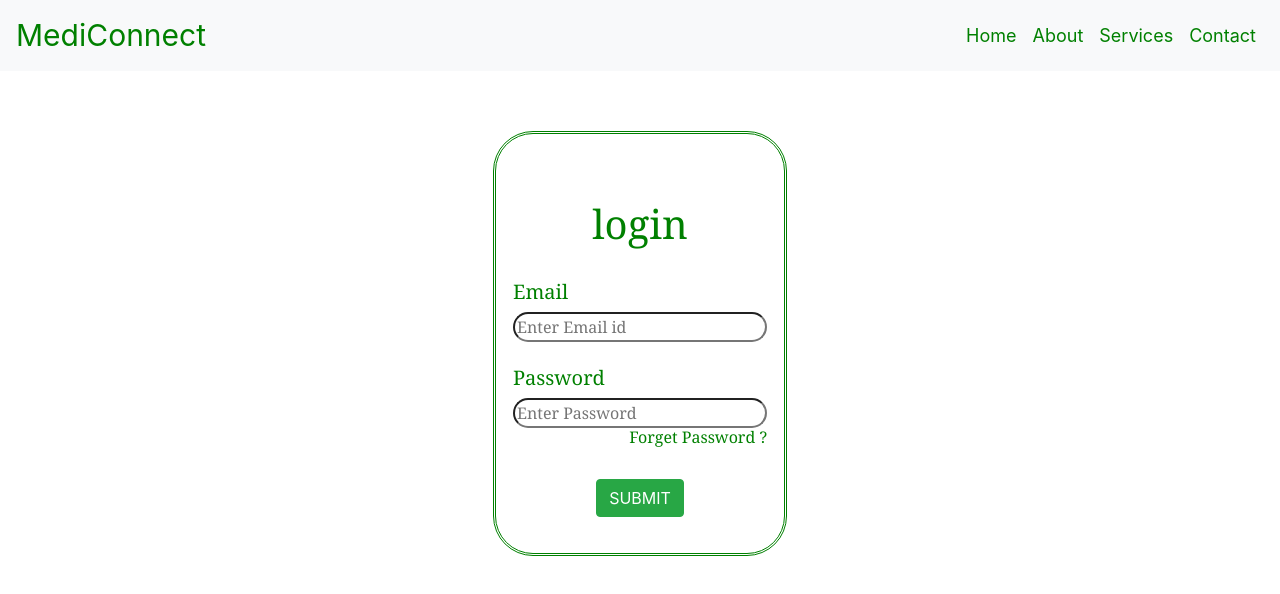
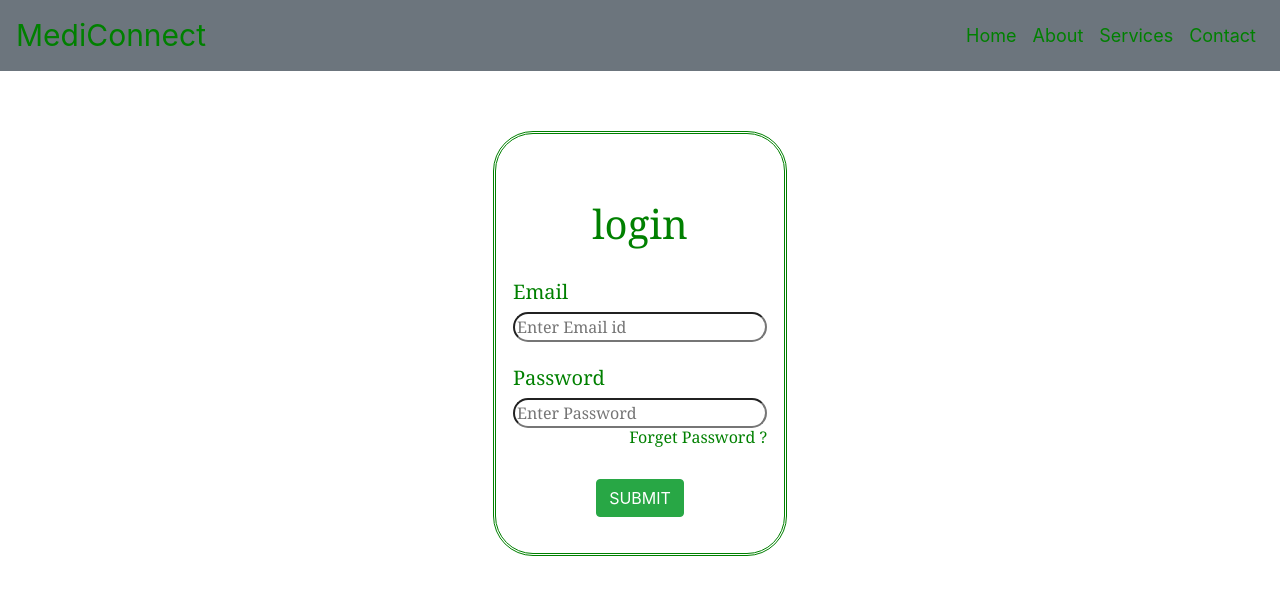
Before and after one commit to ManojKumarTech/MediConnect, a React (Create React App) app: page /login in a window 1280 px wide. Shown: the top 594 px of the page. Built offline with nearby package versions, Linux system fonts and the light colour scheme; the HTML template or start-up script is replaced by a standard one.

Commit message:
Change in login page

```diff
--- a/src/Login.js
+++ b/src/Login.js
@@ -15,7 +15,7 @@ function Login() {
     href="https://stackpath.bootstrapcdn.com/bootstrap/4.5.2/css/bootstrap.min.css"
     rel="stylesheet"
   />
-  <header className="navbar navbar-expand-lg navbar-light bg-light" style={{backgroundColor:'lightgreen'}}>
+  <header className="navbar navbar-expand-lg navbar-light bg-secondary" >
     <a className="navbar-brand" href="#" style={{color:"green",fontSize:"30px"}}>
       MediConnect
     </a>
```
